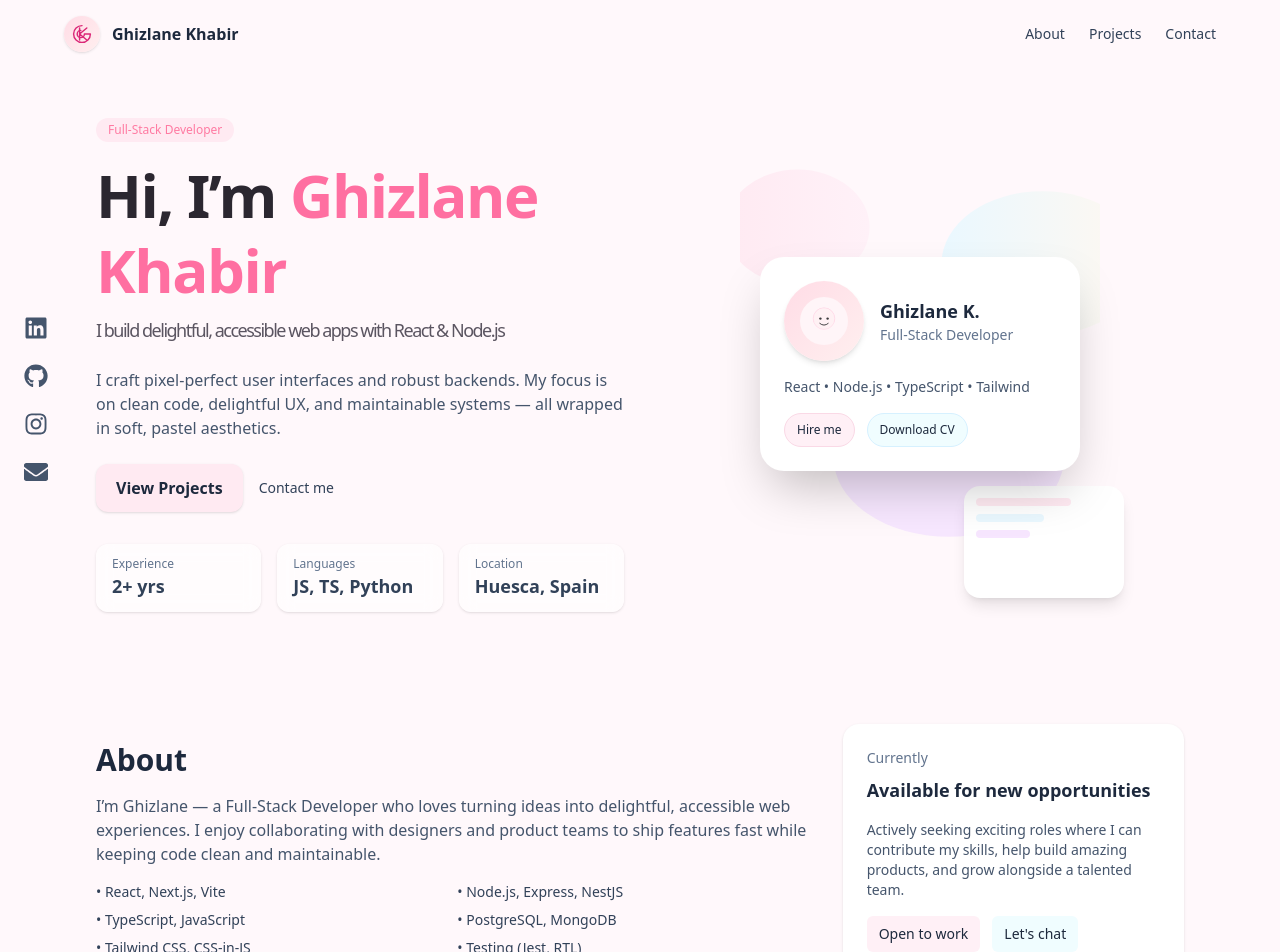
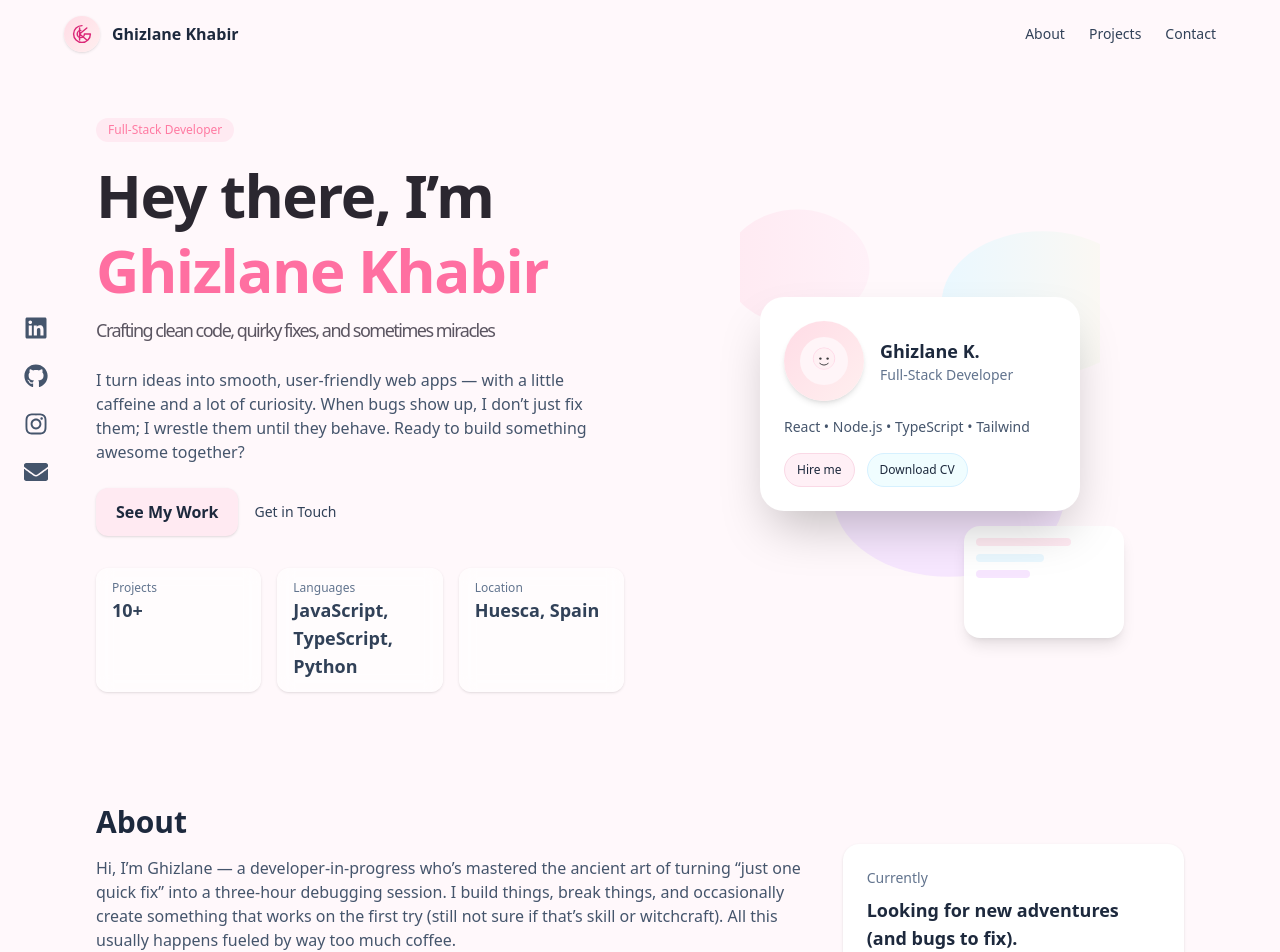
Before and after one commit to Ilyoumi/Portfolio, a React (Vite) app: page / in a window 1280 px wide. Shown: the top 952 px of the page. Built offline with nearby package versions, Linux system fonts and the light colour scheme.

Commit message:
Finish portfolio code

```diff
--- a/src/components/About.jsx
+++ b/src/components/About.jsx
@@ -7,10 +7,20 @@ const About = () => {
         <div className="md:col-span-2">
           <h2 className="text-3xl font-bold mb-4">About</h2>
           <p className="text-slate-600 mb-4">
-            I’m Ghizlane — a Full‑Stack Developer who loves turning ideas into
-            delightful, accessible web experiences. I enjoy collaborating with
-            designers and product teams to ship features fast while keeping code
-            clean and maintainable.
+            Hi, I’m Ghizlane — a developer-in-progress who’s mastered the
+            ancient art of turning “just one quick fix” into a three-hour
+            debugging session. I build things, break things, and occasionally
+            create something that works on the first try (still not sure if
+            that’s skill or witchcraft). All this usually happens fueled by way
+            too much coffee.
+            <br />
+            <br />
+            I’ve had arguments with my code editor… and lost. I don’t always
+            understand my own commits, but that’s a problem for future-me. Most
+            of my time is spent looking at error messages and wondering what I
+            did wrong, and the rest of the time I’m genuinely surprised when
+            things actually work. Every time I solve a bug, I feel like I
+            deserve an award — or at least a nap.
           </p>
 
           <ul className="grid grid-cols-2 gap-2 text-sm text-slate-700">
@@ -26,23 +36,23 @@ const About = () => {
         <div className="bg-white rounded-2xl p-6 shadow">
           <div className="text-sm text-slate-500">Currently</div>
           <div className="font-semibold text-lg mt-2">
-            Available for new opportunities
+            Looking for new adventures (and bugs to fix).
           </div>
           <div className="text-sm text-slate-600 mt-4">
-            Actively seeking exciting roles where I can contribute my skills,
-            help build amazing products, and grow alongside a talented team.
+            Ready to put my skills to work, build cool stuff, and maybe even
+            teach my code editor who’s boss.
           </div>
 
           <div className="mt-4 flex gap-3">
             <span className="px-3 py-2 rounded-md bg-[#FFF0F6] text-sm">
-  Open to work
-</span>
+              Open to work
+            </span>
 
             <a
               href="mailto:ghi.khabir@gmail.com"
               className="px-3 py-2 rounded-md bg-[#F0FDFF] text-sm hover:bg-[#D6F1FF] transition"
             >
-              Let's chat
+              Let’s talk code, coffee, or both
             </a>
           </div>
         </div>
--- a/src/components/Hero/Hero.jsx
+++ b/src/components/Hero/Hero.jsx
@@ -15,16 +15,18 @@ export default function Hero() {
           </p>
 
           <h1 className="text-4xl md:text-6xl font-extrabold tracking-tight leading-tight mb-4 text-[#2b2730]">
-            Hi, I’m <span className="text-[#FF6FA1]">Ghizlane Khabir</span>
+            Hey there, I’m{" "}
+            <span className="text-[#FF6FA1]">Ghizlane Khabir</span>
             <span className="block text-lg font-medium text-[#5b5561] mt-2">
-              I build delightful, accessible web apps with React & Node.js
+              Crafting clean code, quirky fixes, and sometimes miracles
             </span>
           </h1>
 
           <p className="text-slate-600 my-6">
-            I craft pixel‑perfect user interfaces and robust backends. My focus
-            is on clean code, delightful UX, and maintainable systems — all
-            wrapped in soft, pastel aesthetics.
+            I turn ideas into smooth, user-friendly web apps — with a little
+            caffeine and a lot of curiosity. When bugs show up, I don’t just fix
+            them; I wrestle them until they behave. Ready to build something
+            awesome together?
           </p>
 
           <div className="flex gap-4 items-center">
@@ -32,23 +34,25 @@ export default function Hero() {
               href="#projects"
               className="inline-flex items-center gap-3 bg-[#FFEAF2] hover:bg-[#FFD9EA] px-5 py-3 rounded-xl font-semibold shadow transition-transform transform hover:-translate-y-0.5"
             >
-              View Projects
+              See My Work
             </a>
-            <a href="#contact" className="text-sm text-slate-700 hover:text-pink-500">
-              Contact me
+            <a
+              href="#contact"
+              className="text-sm text-slate-700 hover:text-pink-500"
+            >
+              Get in Touch
             </a>
           </div>
 
           <div className="mt-8 grid grid-cols-3 gap-4 text-sm text-slate-700">
-            <Stat label="Experience" value="2+ yrs" />
-            <Stat label="Languages" value="JS, TS, Python" />
+            <Stat label="Projects" value="10+" />
+            <Stat label="Languages" value="JavaScript, TypeScript, Python" />
             <Stat label="Location" value="Huesca, Spain" />
           </div>
         </div>
       </div>
 
       <div className="flex-1 flex justify-center relative">
-        {/* Pastel animated illustration (SVG + CSS animations) */}
         <AnimatedIllustration />
       </div>
     </section>
```
